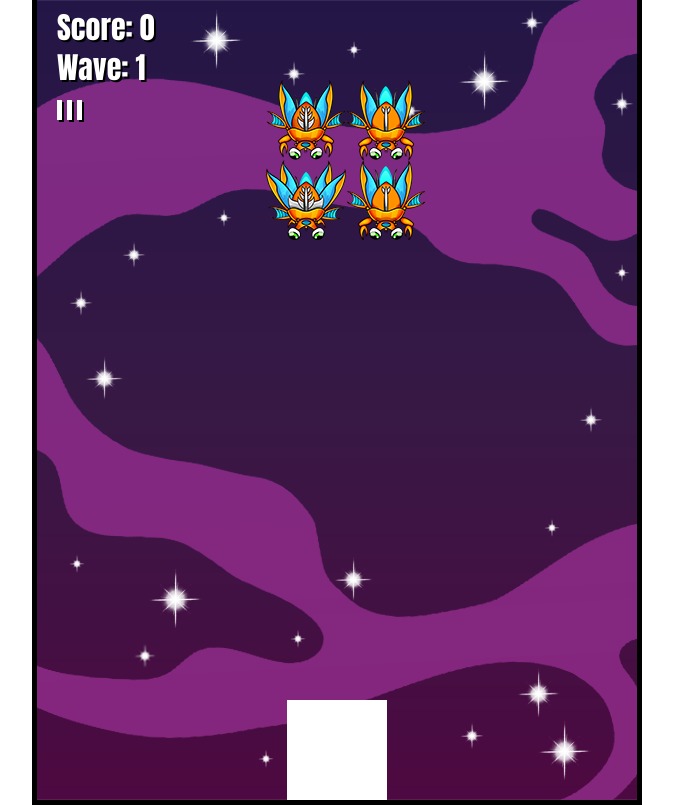
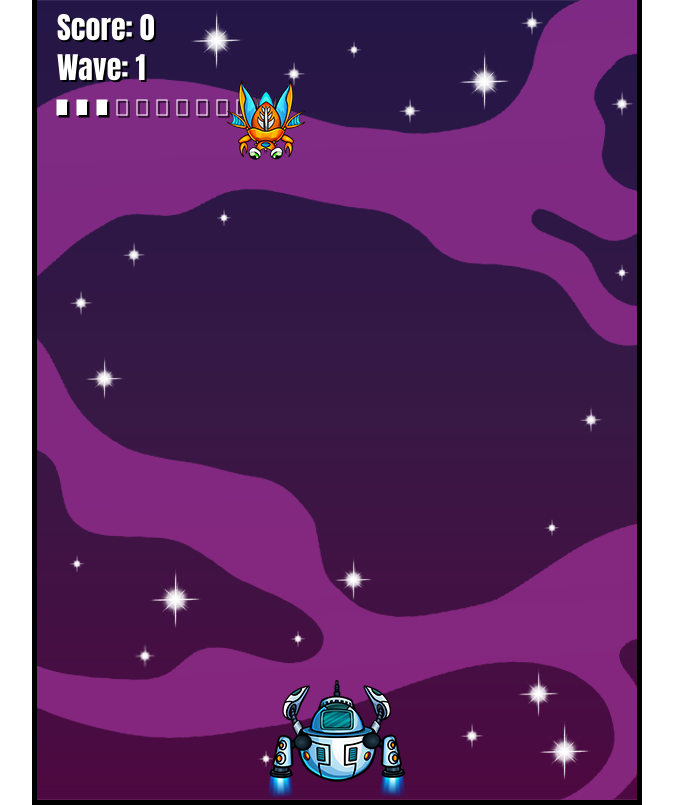
Before and after one commit to jymele/invader-game, a website built with Vite: page index.html in a window 1280 px wide. Shown: the whole page, without its empty margins (303-976 px from the left). Built offline with nearby package versions, Linux system fonts and the light colour scheme.

Commit message:
14. Player animation

```diff
--- a/index.html
+++ b/index.html
@@ -9,6 +9,8 @@
   <body>
     <canvas id="game"></canvas>
     <img src="assets/beetlemorph.png" id="beetlemorph" />
+    <img src="assets/player.png" id="player" />
+    <img src="assets/player_jets.png" id="player_jets" />
     <script type="module" src="/src/main.ts"></script>
   </body>
 </html>
--- a/src/classes/Enemy.ts
+++ b/src/classes/Enemy.ts
@@ -48,16 +48,9 @@ class Enemy {
     this.y = y + this.positionY;
 
     // check collision between enemies and player
-    if (this.game.checkCollision(this, this.game.player)) {
-      // this.markedForDeletion = true;
-      this.hit(1);
-      if (!this.game.gameOver && this.game.score > 0) {
-        this.game.score--;
-        this.game.player.lives--;
-        if (this.game.player.lives < 1) {
-          this.game.gameOver = true;
-        }
-      }
+    if (this.game.checkCollision(this, this.game.player) && this.lives > 0) {
+      this.lives = 0;
+      this.game.player.lives--;
     }
 
     if (this.lives < 1) {
@@ -81,9 +74,8 @@ class Enemy {
     });
 
     //lose condition
-    if (this.y + this.height > this.game.height) {
+    if (this.y + this.height > this.game.height || this.game.player.lives < 1) {
       this.game.gameOver = true;
-      this.markedForDeletion = true;
     }
   }
 
--- a/src/classes/Game.ts
+++ b/src/classes/Game.ts
@@ -71,8 +71,8 @@ class Game {
   }
 
   initialize() {
-    this.columns = 2;
-    this.rows = 2;
+    this.columns = 1;
+    this.rows = 1;
     this.waves = [];
     this.waves.push(new Wave(this));
     this.waveCount = 1;
@@ -97,12 +97,13 @@ class Game {
     }
 
     this.drawStatusText(context);
-    this.player.draw(context);
-    this.player.update();
     this.projectilePool.forEach((projectile) => {
       projectile.update();
       projectile.draw(context);
     });
+    this.player.draw(context);
+    this.player.update();
+
     context.font = "30px impact";
 
     // draw the enemy wave
@@ -112,7 +113,7 @@ class Game {
         this.newWave();
         this.waveCount++;
         wave.nextWaveTrigger = true;
-        this.player.lives++;
+        if (this.player.lives < this.player.maxLives) this.player.lives++;
       }
     });
   }
@@ -151,9 +152,13 @@ class Game {
     context.fillText("Score: " + this.score, 20, 40);
     context.fillText("Wave: " + this.waveCount, 20, 80);
 
+    for (let i = 0; i < this.player.maxLives; i++) {
+      context.strokeRect(20 + 20 * i, 100, 10, 15);
+    }
+
     // Drawing the lives
     for (let i = 0; i < this.player.lives; i++) {
-      context.fillRect(20 + 10 * i, 100, 5, 20);
+      context.fillRect(20 + 20 * i, 100, 10, 15);
     }
     if (this.gameOver) {
       context.textAlign = "center";
--- a/src/classes/Player.ts
+++ b/src/classes/Player.ts
@@ -11,28 +11,69 @@ class Player {
   public y: number;
   private speed: number;
   public lives: number;
+  private image: HTMLImageElement;
+  private jets_image: HTMLImageElement;
+  private frameX: number;
+  private jetsFrame: number;
+  public maxLives: number;
 
   constructor(game: Game) {
     this.game = game;
-    this.width = 100;
-    this.height = 100;
+    this.width = 140;
+    this.height = 120;
     this.x = this.game.width * 0.5 - this.width * 0.5;
     this.y = this.game.height - this.height;
-    this.speed = 10;
+    this.speed = 5;
     this.lives = 3;
+    this.image = document.getElementById("player") as HTMLImageElement;
+    this.jets_image = document.getElementById(
+      "player_jets"
+    ) as HTMLImageElement;
+    this.frameX = 0;
+    this.jetsFrame = 1;
+    this.maxLives = 10;
   }
 
   draw(context: CanvasRenderingContext2D) {
-    context.fillRect(this.x, this.y, this.width, this.height);
+    if (this.game.keys.indexOf("1") > -1) {
+      this.frameX = 1;
+    } else {
+      this.frameX = 0;
+    }
+    context.drawImage(
+      this.image,
+      this.frameX * this.width,
+      0,
+      this.width,
+      this.height,
+      this.x,
+      this.y,
+      this.width,
+      this.height
+    );
+    context.drawImage(
+      this.jets_image,
+      this.jetsFrame * this.width,
+      0,
+      this.width,
+      this.height,
+      this.x,
+      this.y,
+      this.width,
+      this.height
+    );
   }
 
   update() {
     // horizontal movement
     if (this.game.keys.indexOf("ArrowLeft") > -1) {
       this.x -= this.speed;
-    }
-    if (this.game.keys.indexOf("ArrowRight") > -1) {
+      this.jetsFrame = 2;
+    } else if (this.game.keys.indexOf("ArrowRight") > -1) {
       this.x += this.speed;
+      this.jetsFrame = 0;
+    } else {
+      this.jetsFrame = 1;
     }
 
     // if (this.game.keys.indexOf("1") > -1) {
--- a/src/classes/Projectile.ts
+++ b/src/classes/Projectile.ts
@@ -7,8 +7,8 @@ class Projectile {
   free: boolean;
 
   constructor() {
-    this.width = 4;
-    this.height = 4;
+    this.width = 3;
+    this.height = 40;
     this.x = 0;
     this.y = 0;
     this.speed = 20;
@@ -17,7 +17,10 @@ class Projectile {
 
   draw(context: CanvasRenderingContext2D) {
     if (!this.free) {
+      context.save();
+      context.fillStyle = "gold";
       context.fillRect(this.x, this.y, this.width, this.height);
+      context.restore();
     }
   }
 
--- a/src/main.ts
+++ b/src/main.ts
@@ -18,7 +18,6 @@ window.addEventListener("load", () => {
   canvas.height = 800;
   ctx.fillStyle = "white";
   ctx.strokeStyle = "white";
-  ctx.lineWidth = 5;
 
   const game = new Game(canvas);
 
--- a/src/style.css
+++ b/src/style.css
@@ -7,6 +7,8 @@
   background: url("/assets/background.png");
 }
 
-#beetlemorph {
+#beetlemorph,
+#player,
+#player_jets {
   display: none;
 }
```
Also changed, not shown: public/assets/player.png (added), public/assets/player_jets.png (added), public/assets/rhinomorph.png (added).
